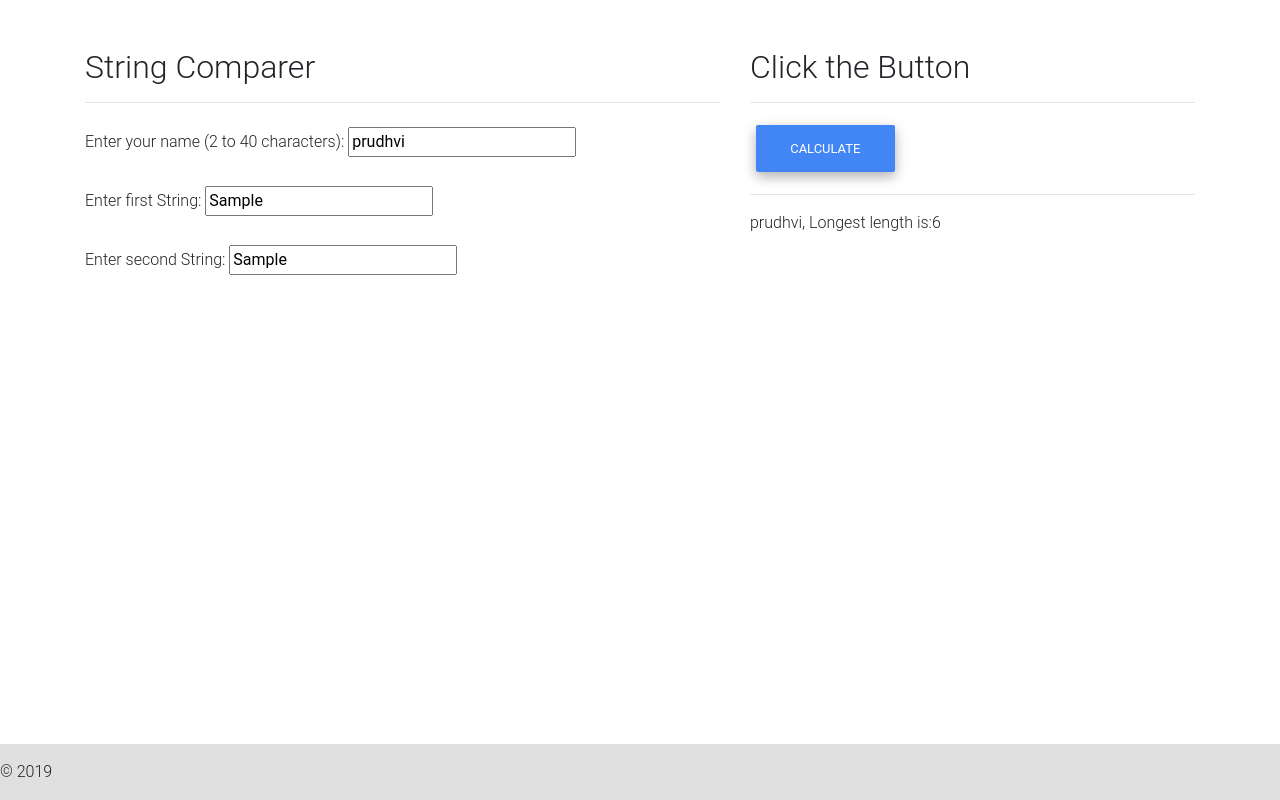
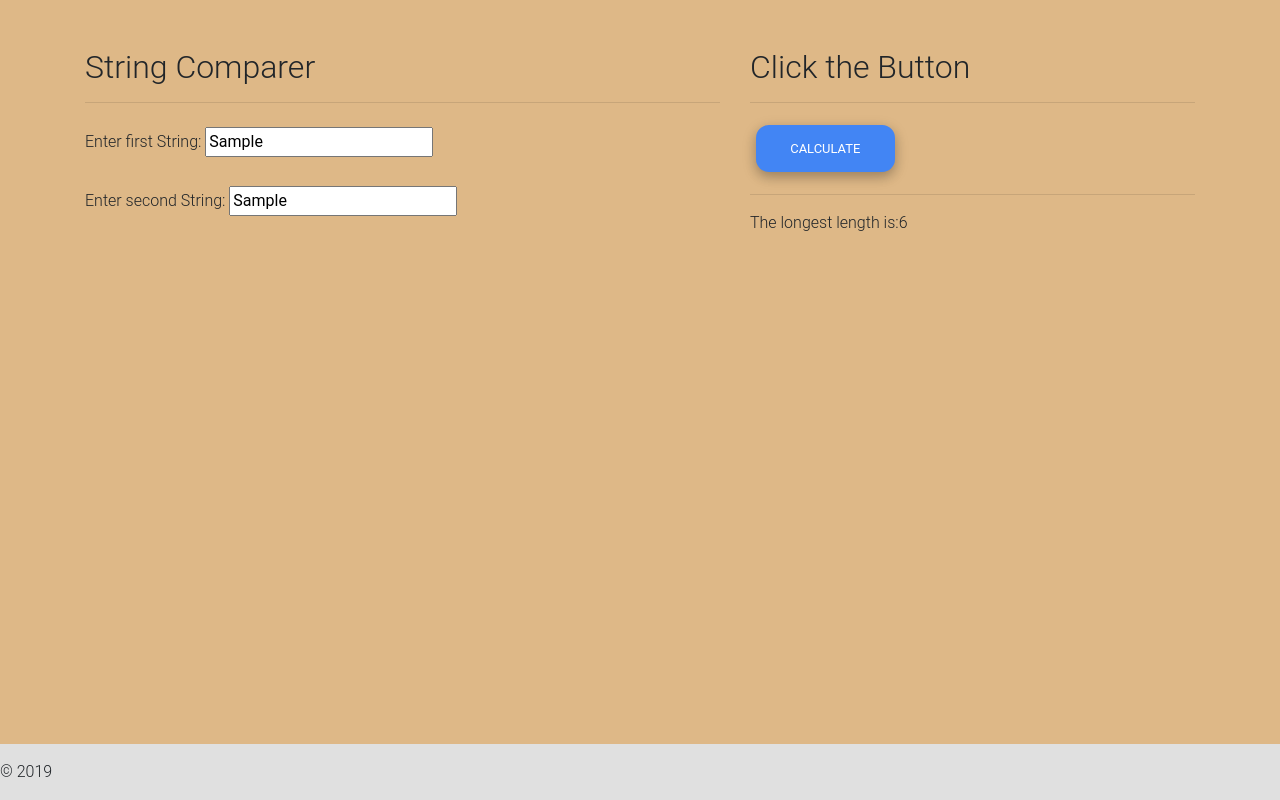
Before and after one commit to prudhvi15/app-challange, a plain HTML site: page index.html in a window 1280 px wide. Both pictures are taken after typing "Sample", "Sample" into the empty fields and a click on the button "CALCULATE". Drawn offline with nearby package versions, Linux system fonts and the light colour scheme.

Commit message:
done changes

```diff
--- a/index.html
+++ b/index.html
@@ -24,6 +24,7 @@
     body,
     .sticky-footer-wrapper {
       min-height: 100vh;
+      background-color:burlywood;
     }
   </style>
 
@@ -44,10 +45,6 @@
         <h2>String Comparer</h2>
         <hr>
 
-        <fieldset class="mt-4">
-          <label for="guest">Enter your name (2 to 40 characters):</label>
-          <input id="guest" type="text" minlength="2" maxlength="40" value="prudhvi">
-        </fieldset>
 
         <fieldset class="mt-4">
           <label for="firstString">Enter first String:</label>
@@ -70,7 +67,7 @@
       <div class="col-md-5 mb-4">
         <h2>Click the Button</h2>
         <hr>
-        <button id="addButton" class="btn btn-primary">Calculate</button>
+        <button id="addButton" class="btn btn-primary" style="border-radius:1em">Calculate</button>
         <hr>
         <p id="result"></p>
 
--- a/main.js
+++ b/main.js
@@ -1,10 +1,9 @@
 function largest()
 {
-const guest=document.getElementById("guest").value;
  const str1=document.getElementById("str1").value;
  const str2=document.getElementById("str2").value;
  const long=Math.max(str1.length,str2.length);
- document.getElementById("result").innerHTML=guest+", Longest length is:"+long;
+ document.getElementById("result").innerHTML="The longest length is:"+long;
 
 }
 document.getElementById("addButton").addEventListener('click',largest);
```
